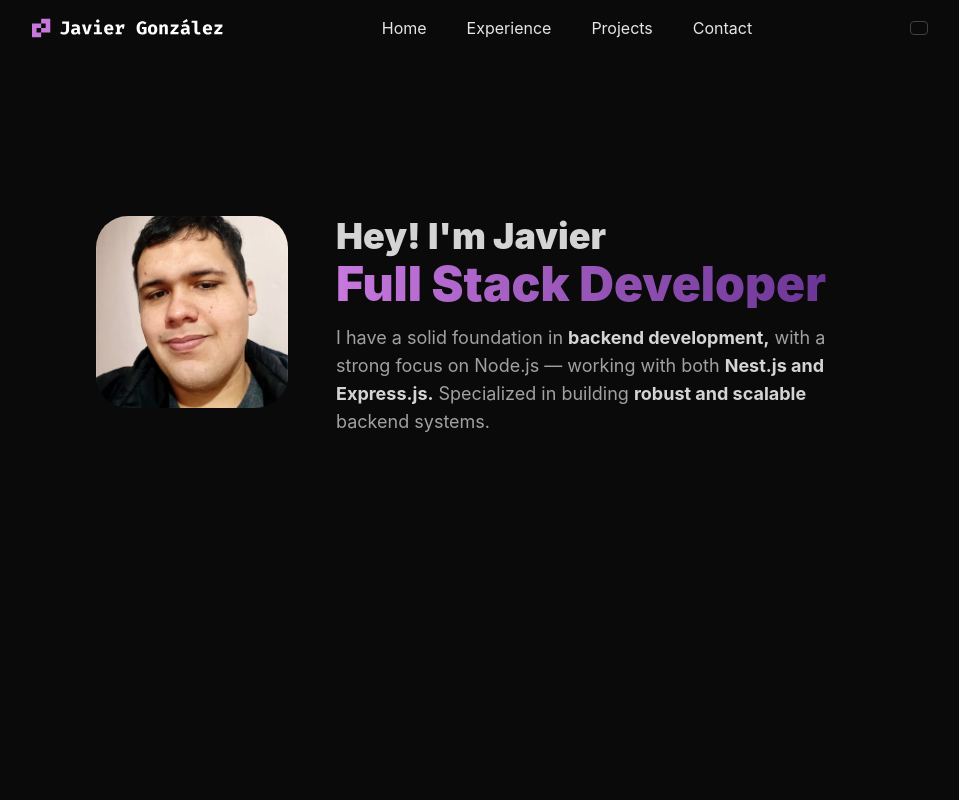
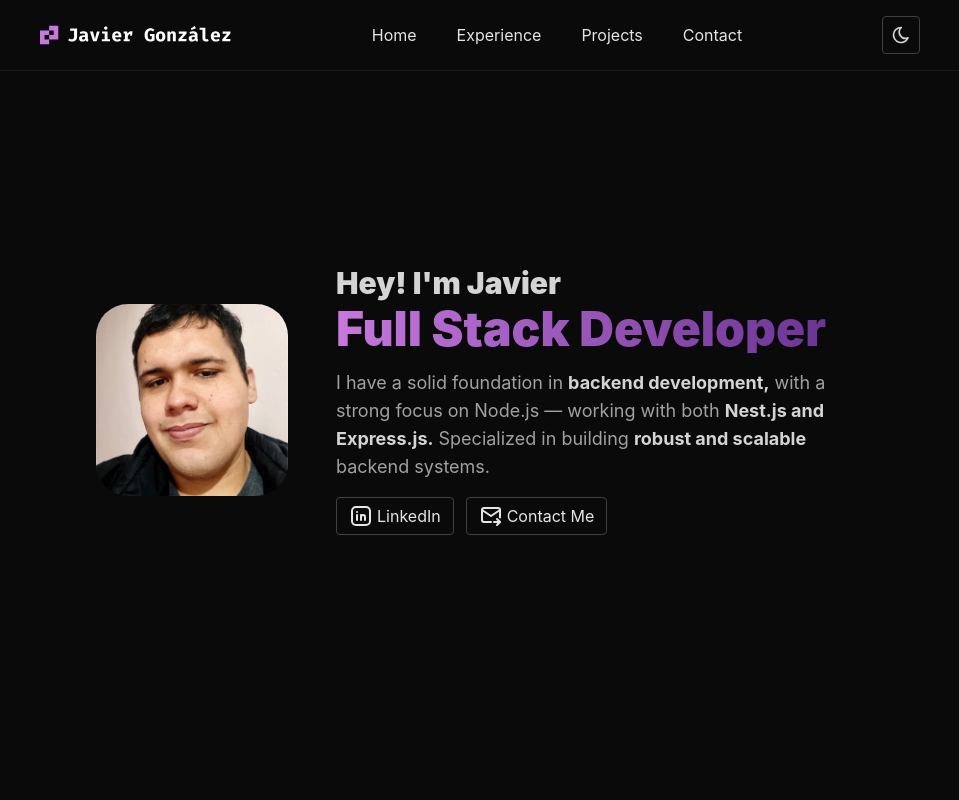
Before and after one commit to javiercodesx/portfolio, a React (Vite) app: page / in a window 1280 px wide. Shown: the top 800 px of the page, without its empty margins (160-1119 px from the left). Built offline with nearby package versions, Linux system fonts and the light colour scheme.

Commit message:
update App.tsx

```diff
--- a/src/App.tsx
+++ b/src/App.tsx
@@ -1,64 +1,20 @@
-import { Button } from "./components/Button"
-import { IconMoon, IconSun } from "@tabler/icons-react";
-import { LogoDark } from "./components/LogoDark";
-import { Logo } from "./components/Logo";
-import { useDarkMode } from "./hooks/useDarkMode";
-import HamburguerMenu from "./components/HamburguerMenu";
+//---------------------------------------------------------------------------------------------------------------------------------
+
+import { AboutMe } from "./components/AboutMe";
+import { Experience } from "./components/Experience";
+import { Header } from "./components/Header";
+
+//---------------------------------------------------------------------------------------------------------------------------------
 
 export const App = () => {
-  const { darkMode, toggleTheme } = useDarkMode()
 
   return (
     <>
-      <header className="max-w-4xl mx-auto p-2 md:px-0 md:py-4 flex items-center justify-between">
+      <Header />
 
-        {darkMode ? (
-          <a href="/"><LogoDark /></a>
-        ) : (
-          <a href="/"><Logo /></a>
-        )}
+      <AboutMe />
 
-        <div className="hidden md:flex items-center gap-4">
-          <nav>
-            <ul className="flex gap-4">
-              <li><a className="text-neutral-800 dark:text-neutral-200 text-md px-3 py-2 hover:bg-neutral-700 rounded transition ease-in" href="#Home">Home</a></li>
-              <li><a className="text-neutral-800 dark:text-neutral-200 text-md px-3 py-2 hover:bg-neutral-700 rounded transition ease-in" href="#Experience">Experience</a></li>
-              <li><a className="text-neutral-800 dark:text-neutral-200 text-md px-3 py-2 hover:bg-neutral-700 rounded transition ease-in" href="#Projects">Projects</a></li>
-              <li><a className="text-neutral-800 dark:text-neutral-200 text-md px-3 py-2 hover:bg-neutral-700 rounded transition ease-in" href="#Contact">Contact</a></li>
-            </ul>
-          </nav>
-        </div>
-
-        <div className="flex items-center gap-3">
-          <Button
-            className="text-neutral-200 px-2 py-1.5 cursor-pointer rounded border border-neutral-800 dark:border-neutral-700 dark:hover:bg-neutral-700 transition ease-in"
-            onClick={toggleTheme}
-            content={darkMode ? <IconMoon className='text-neutral-300 w-5 ' /> : <IconSun className='text-neutral-800 w-5 ' />}
-          />
-
-          <HamburguerMenu />
-        </div>
-
-      </header>
-
-      <section className="max-w-3xl px-2 md:px-0 md:flex md:justify-between mx-auto mt-[10dvh] md:mt-[20dvh]">
-        <img src="/javier_gonzalez.jpg" alt="Javier González" className="h-32 md:h-48 rounded-xl md:rounded-4xl bg-transparent" />
-        <div className="flex flex-col gap-5 md:gap-4">
-          <div className="mt-5 md:mt-0 space-y-1">
-            <h1 className="text-neutral-800 dark:text-neutral-300 text-3xl md:text-4xl font-black">Hey! I'm Javier</h1>
-            <h2 className="bg-gradient-to-r from-[#C778DD] to-[#652f8f] bg-clip-text text-transparent text-3xl md:text-5xl font-black">Full Stack Developer</h2>
-          </div>
-
-          <p className="text-neutral-800 dark:text-neutral-400 max-w-[33rem] text-lg">
-            I have a solid foundation in {''}
-            <strong className="text-neutral-800 dark:text-neutral-300 font-bold">backend development,</strong> {''}
-            with a strong focus on Node.js — working with both {''}
-            <strong className="text-neutral-800 dark:text-neutral-300 font-bold">Nest.js and Express.js.</strong> {''}
-            Specialized in building {''}
-            <strong className="text-neutral-800 dark:text-neutral-300 font-bold">robust and scalable</strong> backend systems.
-          </p>
-        </div>
-      </section>
+      <Experience />
     </>
   )
 }
```
